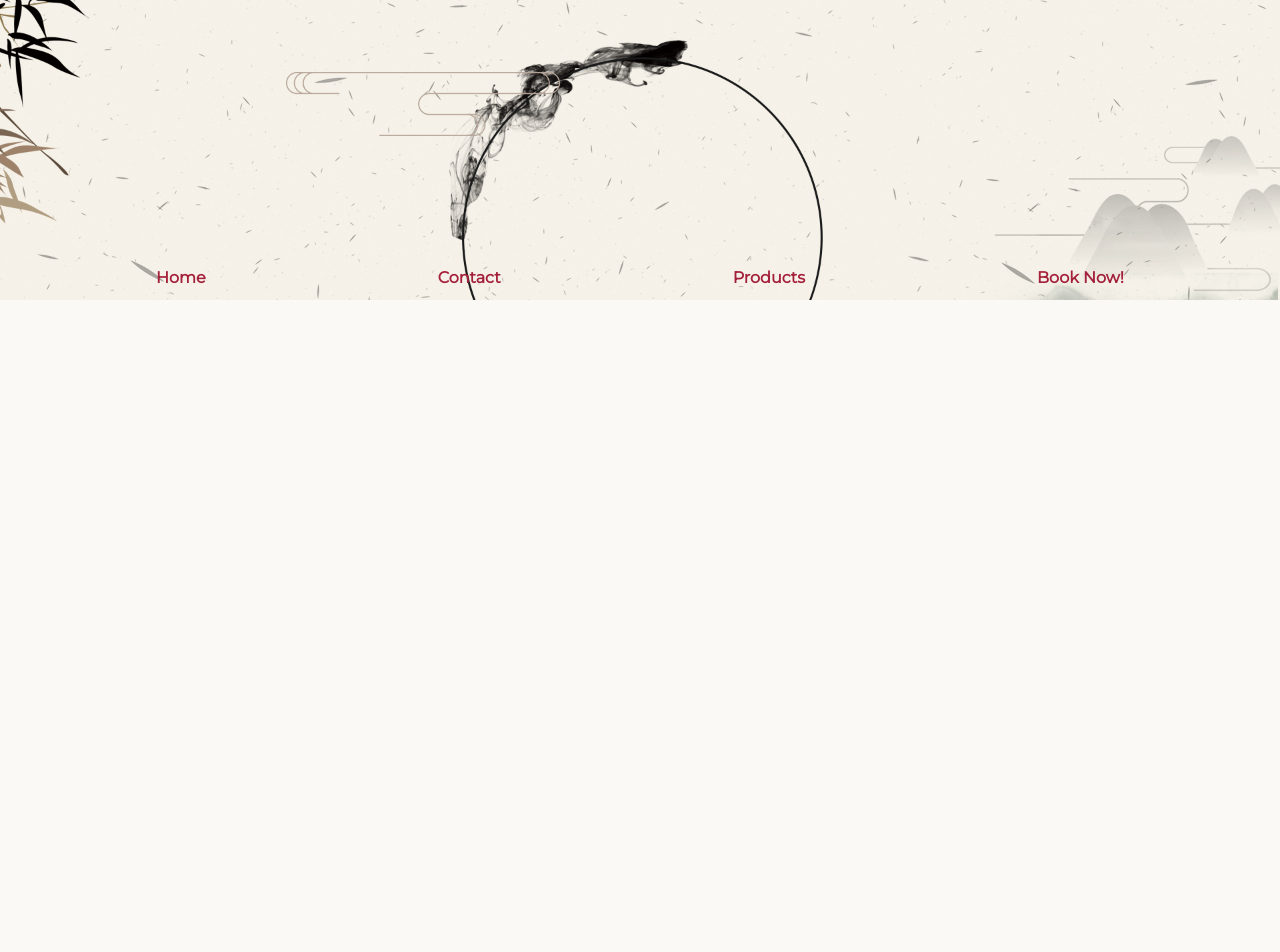
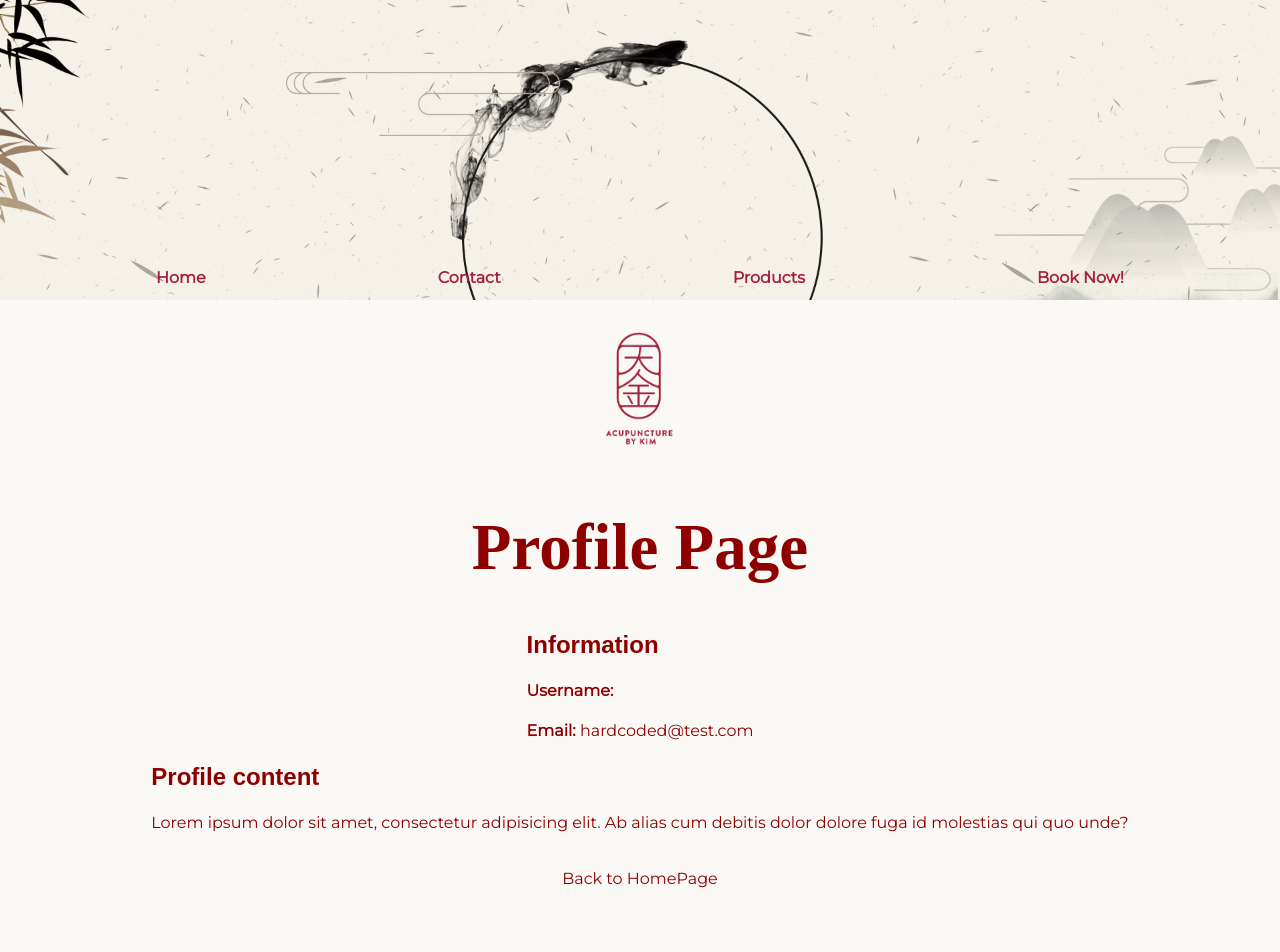
Before and after one commit to ayalena/eindopdracht-frontend, a React (Create React App) app: page /userprofilepage in a window 1280 px wide. Shown: the top 952 px of the page. Before the commit the page ends 800 px from the top, so only its background shows below. Built offline with nearby package versions, Linux system fonts and the light colour scheme; a web font is replaced by a local one.

Commit message:
basic profile page added

```diff
--- a/src/App.js
+++ b/src/App.js
@@ -11,6 +11,7 @@ import IntakeFormPage from './pages/IntakeForm/IntakeForm';
 import SignInPage from "./pages/SignIn/SignIn";
 import SignUpPage from "./pages/SignUp/SignUp";
 import ThanksPage from "./pages/Thanks/Thanks";
+import UserProfilePage from "./pages/UserProfilePage/UserProfilePage";
 
 
 import './App.css';
@@ -61,6 +62,9 @@ function App() {
                 <Route exact path="/thanks">
                     <ThanksPage />
                 </Route>
+                <Route exact path="/userprofilepage">
+                    <UserProfilePage />
+                </Route>
             </Switch>
         </Router>
     );
--- a/src/pages/SignIn/SignIn.js
+++ b/src/pages/SignIn/SignIn.js
@@ -23,7 +23,7 @@ function SignInPage() {
             })
             console.log(result.data);
             logIn(result.data.accessToken);
-            history.push("/agenda");
+            history.push("/userprofilepage");
         } catch (e) {
             console.error(e);
         }
--- a/src/pages/SignUp/SignUp.js
+++ b/src/pages/SignUp/SignUp.js
@@ -41,7 +41,7 @@ function SignUpPage() {
     async function handleSubmit(e) {
         e.preventDefault();
         try {
-            const result = await axios.post('http://localhost:8080/signup', {
+            const result = await axios.post('http://localhost:3000/register', {
                 email: emailValue,
                 user: usernameValue,
                 password: passwordValue,
--- /dev/null
+++ b/src/pages/UserProfilePage/UserProfilePage.css
@@ -0,0 +1,6 @@
+.profile-container {
+    display: flex;
+    flex-direction: column;
+    justify-content: center;
+    align-items: center;
+}
--- /dev/null
+++ b/src/pages/UserProfilePage/UserProfilePage.js
@@ -0,0 +1,34 @@
+import React from "react";
+import './UserProfilePage.css';
+import {Link} from "react-router-dom";
+import logo from "../../assets/logo-with-name.png";
+import PageHeader from "../../components/PageHeader/PageHeader";
+import Footer from "../../components/Footer/Footer";
+
+function UserProfilePage() {
+
+    return (
+        <>
+            <PageHeader icon={logo} title="Profile Page"/>
+
+            <div className="profile-container">
+                <section>
+                    <h2>Information</h2>
+                    <p><strong>Username:</strong> {} </p>
+                    <p><strong>Email:</strong> hardcoded@test.com</p>
+                </section>
+
+                <section>
+                    <h2>Profile content</h2>
+                    <p>Lorem ipsum dolor sit amet, consectetur adipisicing elit. Ab alias cum debitis dolor dolore fuga
+                        id
+                        molestias qui quo unde?</p>
+                </section>
+                <p>Back to <Link to="/">HomePage</Link></p>
+            </div>
+            <Footer/>
+        </>
+    );
+}
+
+export default UserProfilePage;
```
